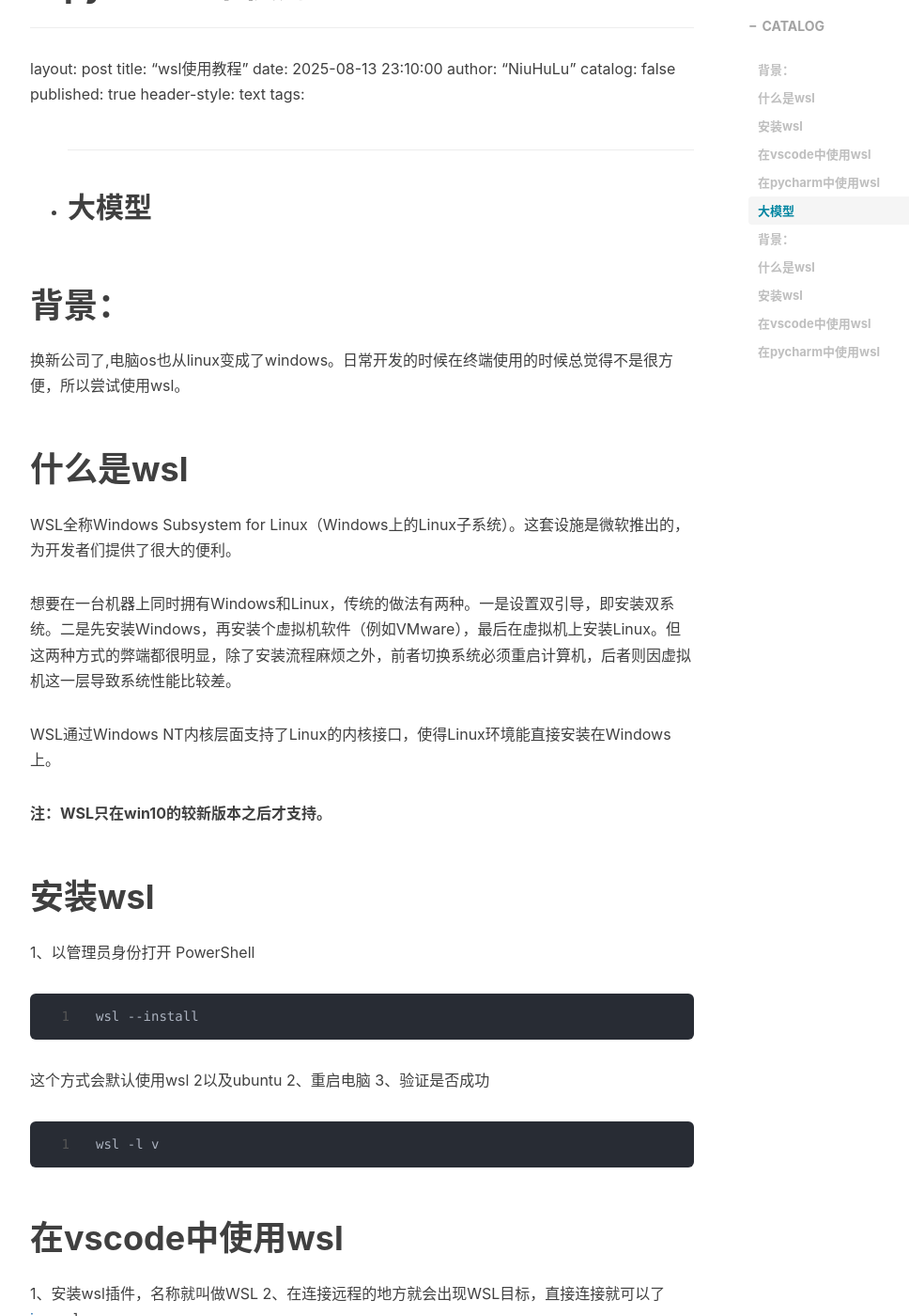
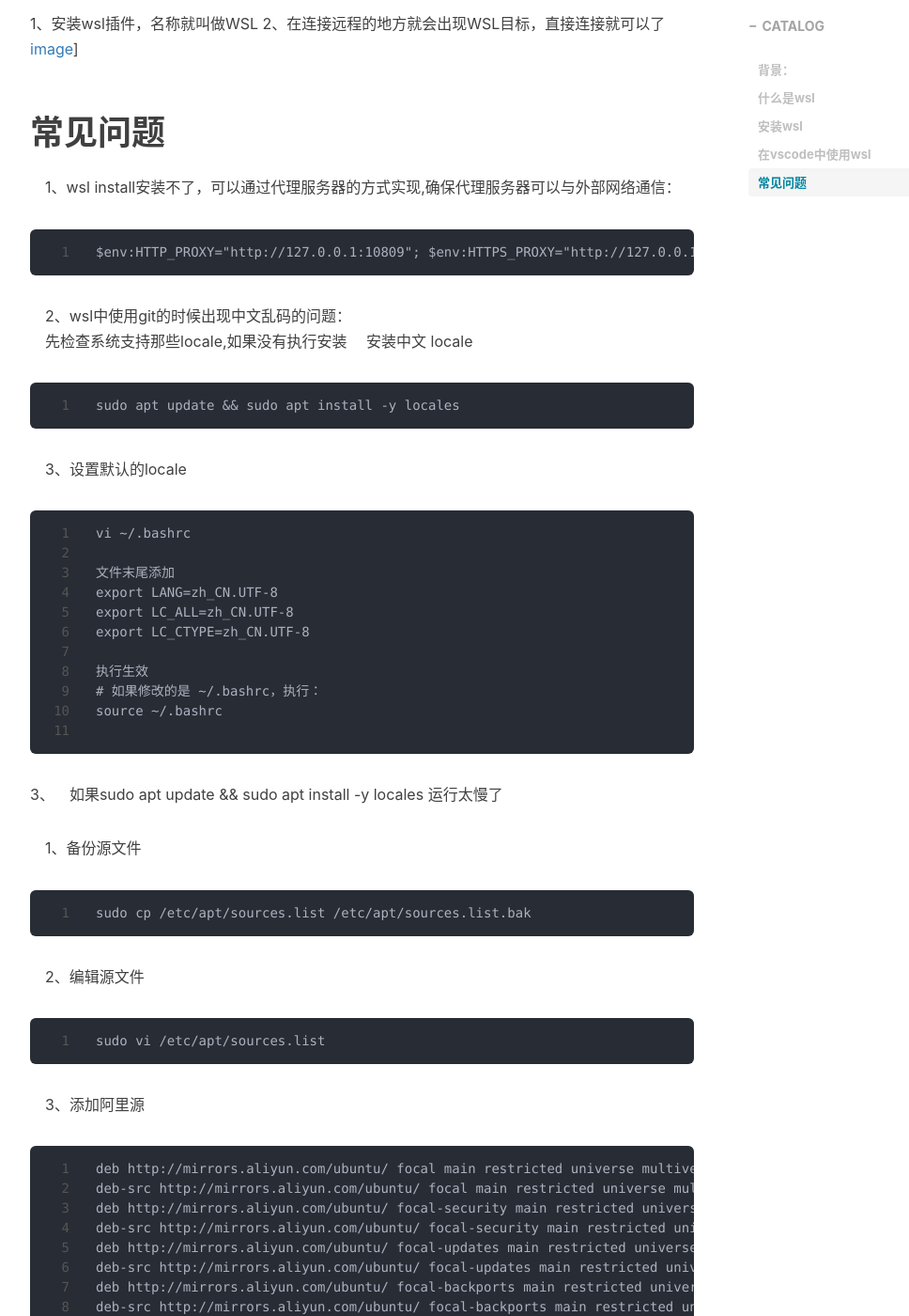
Before and after one commit to niuhuluzhihao/niuhuluzhihao.github.io, a Jekyll site: the page built from _posts/2025-08-13-wsl的使用教程.md, in a window 1280 px wide and 1400 px high, scrolled down 1534 px. Shown: the whole window at 94% size, without its empty margins (233-1201 px from the left). Built offline with Jekyll 4.4.1, drawn with Linux system fonts in a browser that asks for light colours; nearby versions of some CDN libraries; comment, search, counter and statistics services are not loaded; some of the changed text lies outside the part shown.

Commit message:
更新wsl教程

````diff
--- a/_posts/2025-08-13-wsl的使用教程.md
+++ b/_posts/2025-08-13-wsl的使用教程.md
@@ -33,50 +33,10 @@ wsl --install
 ```
 wsl -l v
 ```
-
-
-# 在vscode中使用wsl
-1、安装wsl插件，名称就叫做WSL
-2、在连接远程的地方就会出现WSL目标，直接连接就可以了
-[image](../pict/wsl.png)]
-
-
-# 在pycharm中使用wsl
-
----
-layout: post
-title: "wsl使用教程"
-date: 2025-08-13 23:10:00
-author: "NiuHuLu"
-catalog: false
-published: true
-header-style: text
-tags:
-  - 大模型
----
-
-# 背景：
-换新公司了,电脑os也从linux变成了windows。日常开发的时候在终端使用的时候总觉得不是很方便，所以尝试使用wsl。
-
-# 什么是wsl
-WSL全称Windows Subsystem for Linux（Windows上的Linux子系统）。这套设施是微软推出的，为开发者们提供了很大的便利。
-
-想要在一台机器上同时拥有Windows和Linux，传统的做法有两种。一是设置双引导，即安装双系统。二是先安装Windows，再安装个虚拟机软件（例如VMware），最后在虚拟机上安装Linux。但这两种方式的弊端都很明显，除了安装流程麻烦之外，前者切换系统必须重启计算机，后者则因虚拟机这一层导致系统性能比较差。
-
-WSL通过Windows NT内核层面支持了Linux的内核接口，使得Linux环境能直接安装在Windows上。
-
-**注：WSL只在win10的较新版本之后才支持。**
-
-# 安装wsl
-1、以管理员身份打开 PowerShell
+预期成功结果：
 ```
-wsl --install
-```
-这个方式会默认使用wsl 2以及ubuntu
-2、重启电脑
-3、验证是否成功
-```
-wsl -l v
+  NAME      STATE           VERSION
+* Ubuntu    Running         2
 ```
 
 
@@ -86,4 +46,55 @@ wsl -l v
 [image](../pict/wsl.png)]
 
 
-# 在pycharm中使用wsl
+
+
+# 常见问题
+&emsp;1、wsl install安装不了，可以通过代理服务器的方式实现,确保代理服务器可以与外部网络通信：
+```
+$env:HTTP_PROXY="http://127.0.0.1:10809"; $env:HTTPS_PROXY="http://127.0.0.1:10809"; wsl --install
+```
+&emsp;2、wsl中使用git的时候出现中文乱码的问题：
+&emsp;先检查系统支持那些locale,如果没有执行安装
+&emsp;安装中文 locale
+```
+sudo apt update && sudo apt install -y locales
+```
+&emsp;3、设置默认的locale
+```
+vi ~/.bashrc
+
+文件末尾添加
+export LANG=zh_CN.UTF-8
+export LC_ALL=zh_CN.UTF-8
+export LC_CTYPE=zh_CN.UTF-8
+
+执行生效
+# 如果修改的是 ~/.bashrc，执行：
+source ~/.bashrc
+
+```
+
+3、&emsp;如果sudo apt update && sudo apt install -y locales  运行太慢了
+
+&emsp;1、备份源文件
+```
+sudo cp /etc/apt/sources.list /etc/apt/sources.list.bak
+```
+&emsp;2、编辑源文件
+```
+sudo vi /etc/apt/sources.list
+```
+&emsp;3、添加阿里源
+```
+deb http://mirrors.aliyun.com/ubuntu/ focal main restricted universe multiverse
+deb-src http://mirrors.aliyun.com/ubuntu/ focal main restricted universe multiverse
+deb http://mirrors.aliyun.com/ubuntu/ focal-security main restricted universe multiverse
+deb-src http://mirrors.aliyun.com/ubuntu/ focal-security main restricted universe multiverse
+deb http://mirrors.aliyun.com/ubuntu/ focal-updates main restricted universe multiverse
+deb-src http://mirrors.aliyun.com/ubuntu/ focal-updates main restricted universe multiverse
+deb http://mirrors.aliyun.com/ubuntu/ focal-backports main restricted universe multiverse
+deb-src http://mirrors.aliyun.com/ubuntu/ focal-backports main restricted universe multiverse
+deb http://mirrors.aliyun.com/ubuntu/ focal-proposed main restricted universe multiverse
+deb-src http://mirrors.aliyun.com/ubuntu/ focal-proposed main restricted universe multiverse
+```
+&emsp;&emsp;4、保存退出即可
````
